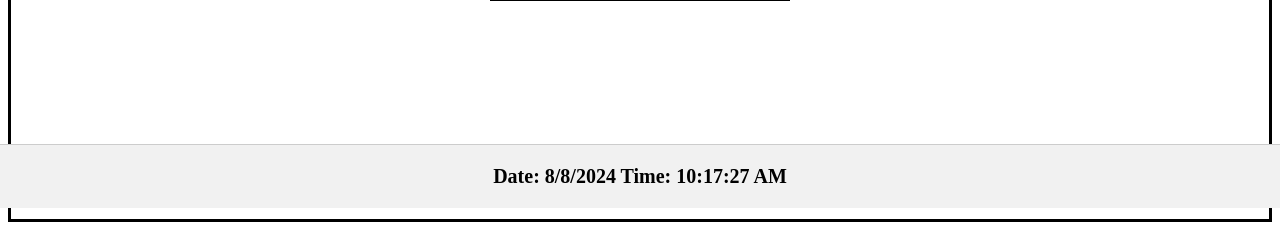
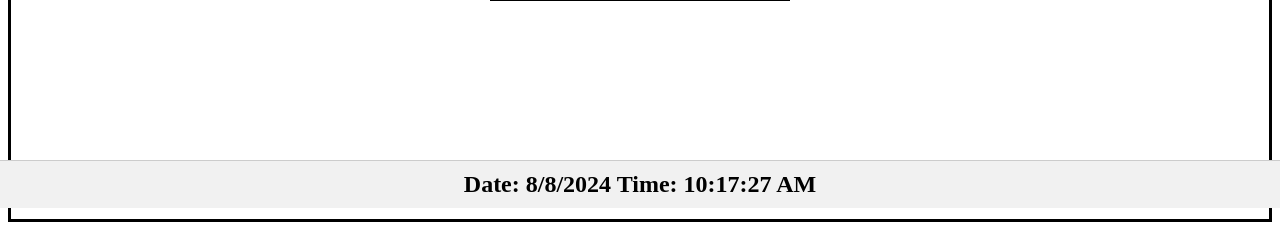
Before and after one commit to Seif-S/Re-economySite, a Flask app: page / in a window 1280 px wide. Shown: the part 592-822 px from the top of the page. Run offline with Flask 3, Linux system fonts and the light colour scheme.

Commit message:
Update style.css

```diff
--- a/Reconomy/static/style.css
+++ b/Reconomy/static/style.css
@@ -69,11 +69,11 @@ footer {
     width: 100%;
     background-color: #f1f1f1;
     text-align: center;
-    padding: 20px 0;
+    padding: 10px 0;
     border-top: 1px solid #ccc;
 }
 
 .large-text {
-    font-size: 20px;
+    font-size: 24px;
     font-weight: bold;
 }
```
